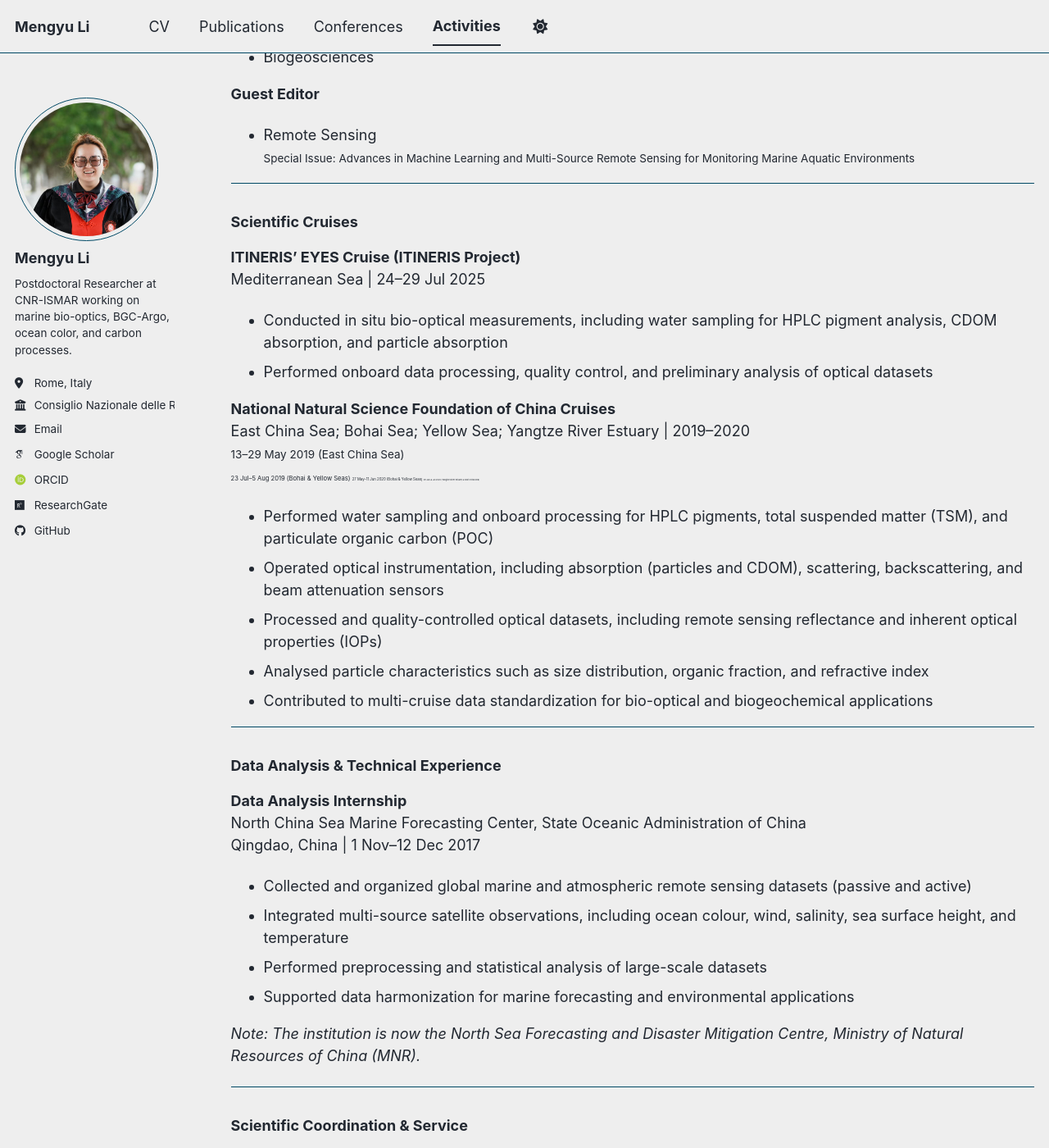
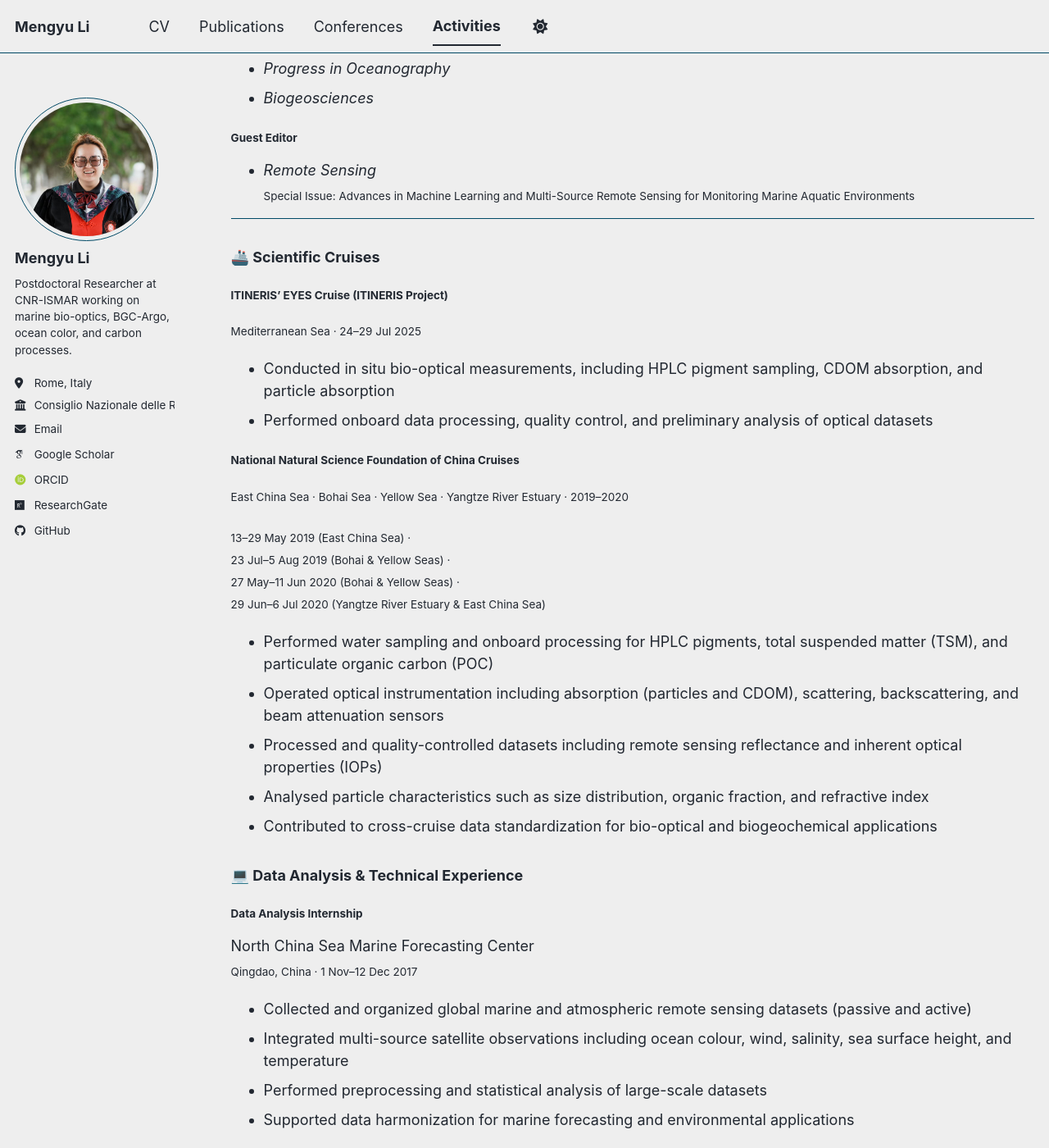
Before and after one commit to MengyuLi15/MengyuLi15.github.io, a Jekyll site: the page built from _pages/teaching.md, in a window 1280 px wide and 1400 px high, scrolled down 250 px. Shown: the whole window at 82% size. Built offline with Jekyll 4.4.1, drawn with Linux system fonts in a browser that asks for light colours; some web fonts are replaced; a script bundle is joined from its source files by our own code; library files that are not in the unit come from our copies; some of the changed text lies outside the part shown.

Commit message:
Update teaching.md

```diff
--- a/_pages/teaching.md
+++ b/_pages/teaching.md
@@ -5,63 +5,66 @@ permalink: /teaching/
 author_profile: true
 ---
 
-
-## Editorial and Review Activities
-
-**Reviewer for peer-reviewed journals**
-
-- Progress in Oceanography
-- Biogeosciences
+## 🧭 Professional Activities
 
 
-**Guest Editor**
+### 📝 Editorial & Review
 
-- Remote Sensing
-  <small>Special Issue: Advances in Machine Learning and Multi-Source Remote Sensing for Monitoring Marine Aquatic Environments</small>
+#### Reviewer for peer-reviewed journals
+- *Progress in Oceanography*
+- *Biogeosciences*
+
+#### Guest Editor
+- *Remote Sensing*
+  <sub>Special Issue: Advances in Machine Learning and Multi-Source Remote Sensing for Monitoring Marine Aquatic Environments</sub>
 
 ---
 
-### Scientific Cruises
+### 🚢 Scientific Cruises
 
-**ITINERIS’ EYES Cruise (ITINERIS Project)**
-Mediterranean Sea | 24–29 Jul 2025
-- Conducted in situ bio-optical measurements, including water sampling for HPLC pigment analysis, CDOM absorption, and particle absorption
+#### ITINERIS’ EYES Cruise (ITINERIS Project)
+<sub>Mediterranean Sea · 24–29 Jul 2025</sub>
+
+- Conducted in situ bio-optical measurements, including HPLC pigment sampling, CDOM absorption, and particle absorption
 - Performed onboard data processing, quality control, and preliminary analysis of optical datasets
 
-**National Natural Science Foundation of China Cruises**
-East China Sea; Bohai Sea; Yellow Sea; Yangtze River Estuary | 2019–2020
-<small> 13–29 May 2019 (East China Sea) <small>
-<small> 23 Jul–5 Aug 2019 (Bohai & Yellow Seas)  <small>
-<small> 27 May–11 Jun 2020 (Bohai & Yellow Seas)  <small>
-<small> 29 Jun–6 Jul 2020 (Yangtze River Estuary & East China Sea)  <small>
+
+#### National Natural Science Foundation of China Cruises
+<sub>East China Sea · Bohai Sea · Yellow Sea · Yangtze River Estuary · 2019–2020</sub>
+
+<sub>
+13–29 May 2019 (East China Sea) ·
+23 Jul–5 Aug 2019 (Bohai & Yellow Seas) ·
+27 May–11 Jun 2020 (Bohai & Yellow Seas) ·
+29 Jun–6 Jul 2020 (Yangtze River Estuary & East China Sea)
+</sub>
+
 - Performed water sampling and onboard processing for HPLC pigments, total suspended matter (TSM), and particulate organic carbon (POC)
-- Operated optical instrumentation, including absorption (particles and CDOM), scattering, backscattering, and beam attenuation sensors
-- Processed and quality-controlled optical datasets, including remote sensing reflectance and inherent optical properties (IOPs)
+- Operated optical instrumentation including absorption (particles and CDOM), scattering, backscattering, and beam attenuation sensors
+- Processed and quality-controlled datasets including remote sensing reflectance and inherent optical properties (IOPs)
 - Analysed particle characteristics such as size distribution, organic fraction, and refractive index
-- Contributed to multi-cruise data standardization for bio-optical and biogeochemical applications
+- Contributed to cross-cruise data standardization for bio-optical and biogeochemical applications
 
----
 
-### Data Analysis & Technical Experience
+### 💻 Data Analysis & Technical Experience
 
-**Data Analysis Internship**
-North China Sea Marine Forecasting Center, State Oceanic Administration of China
-Qingdao, China | 1 Nov–12 Dec 2017
+#### Data Analysis Internship
+North China Sea Marine Forecasting Center
+<sub>Qingdao, China · 1 Nov–12 Dec 2017</sub>
 
 - Collected and organized global marine and atmospheric remote sensing datasets (passive and active)
-- Integrated multi-source satellite observations, including ocean colour, wind, salinity, sea surface height, and temperature
+- Integrated multi-source satellite observations including ocean colour, wind, salinity, sea surface height, and temperature
 - Performed preprocessing and statistical analysis of large-scale datasets
 - Supported data harmonization for marine forecasting and environmental applications
 
-*Note: The institution is now the North Sea Forecasting and Disaster Mitigation Centre, Ministry of Natural Resources of China (MNR).*
+<sub><i>Now renamed as North Sea Forecasting and Disaster Mitigation Centre, Ministry of Natural Resources of China (MNR)</i></sub>
 
----
 
-### Scientific Coordination & Service
+### 🌐 Scientific Coordination & Service
 
-**National Partnership Coordinator**
+#### National Partnership Coordinator
 ECOP Programme China Node (UN Ocean Decade)
-Online | 26 Jun–9 Oct 2023
+<sub>Online · 26 Jun–9 Oct 2023</sub>
 
 - Developed and explored national and international collaboration opportunities
 - Supported the production and dissemination of outreach and promotional materials
```
